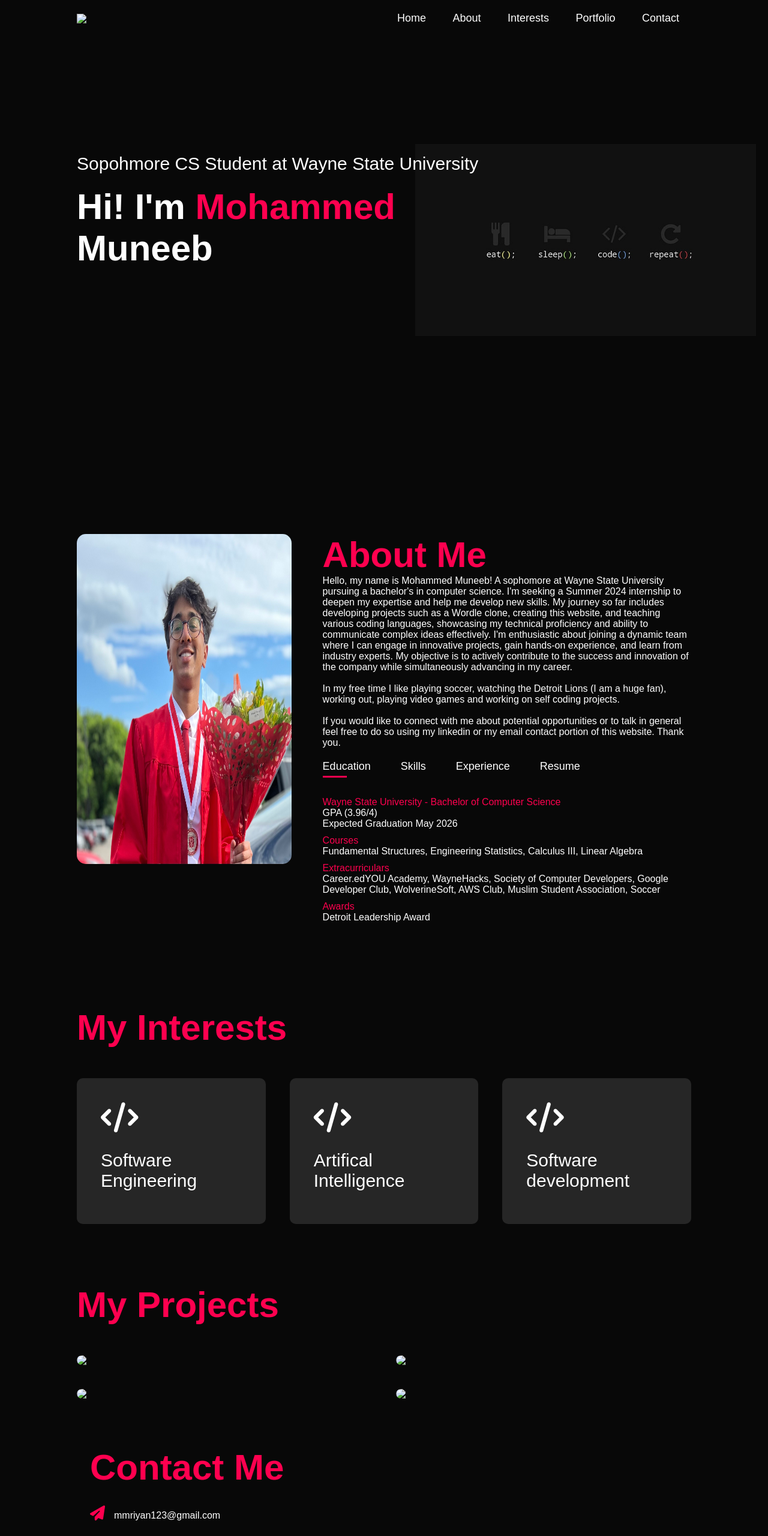
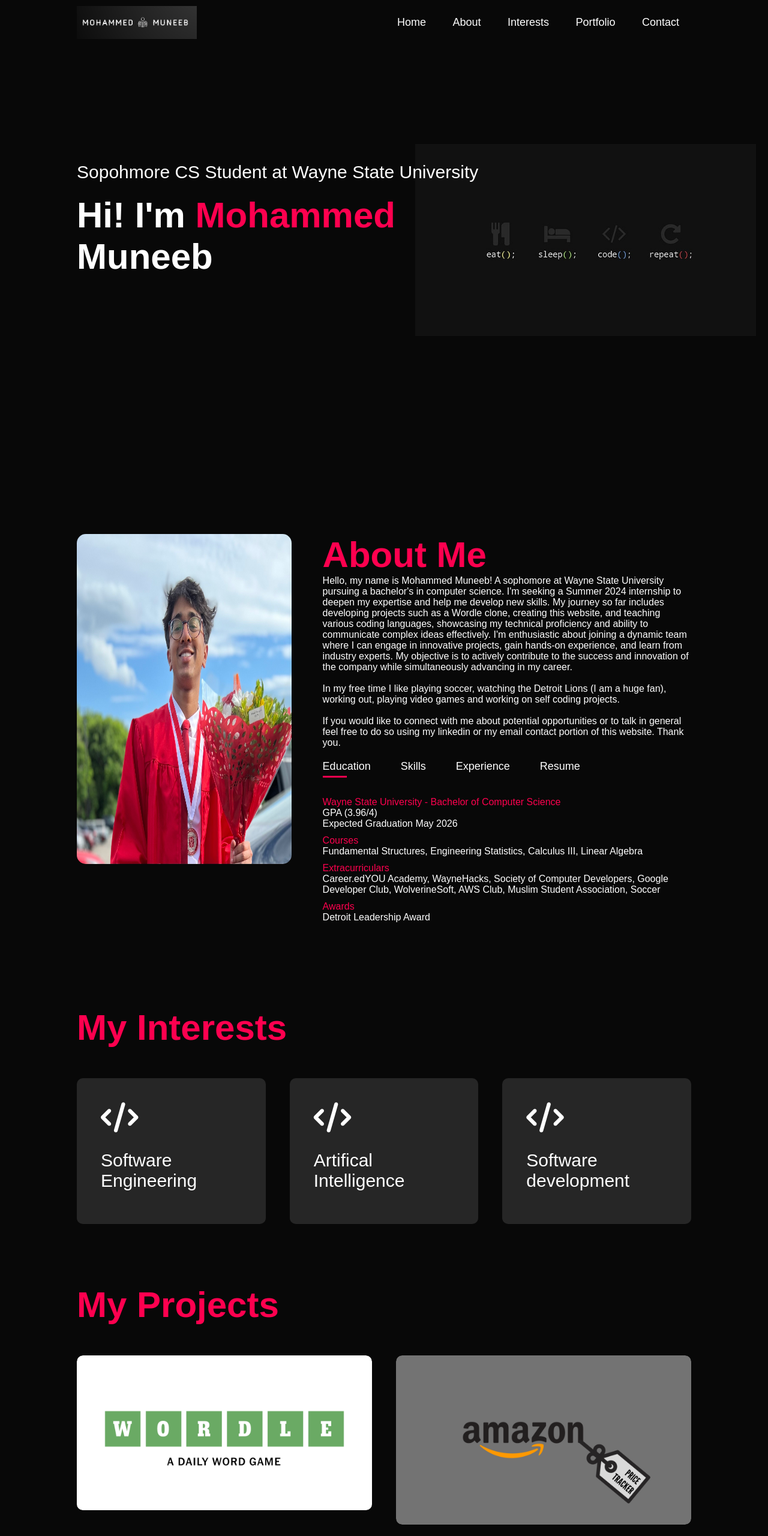
Before and after one commit to Mo-muneeb123/Personal-Portfolio, a plain HTML site: page index.html in a window 1280 px wide. Shown: the top 2560 px of the page at 60% size. Drawn offline with Linux system fonts and the light colour scheme; files whose address does not match are found by name.

Commit message:
Update index.html

```diff
--- a/index.html
+++ b/index.html
@@ -12,7 +12,7 @@
 <div id="header">
     <div class="container">
         <nav>
-            <img src="images/logo.png" class="logo">
+            <img src="logo.png" class="logo">
             <ul id="sidemenu">
                 <li><a href="#header">Home</a></li>
                 <li><a href="#about">About</a></li>
@@ -96,7 +96,7 @@
                 </ul>
                </div>
                <div class="tab-contents" id="resume">
-                <a href="Images/resume.pdf" download="Mohammed_Muneeb.pdf" target="_blank" class="resume-download">
+                <a href="resume.pdf" download="Mohammed_Muneeb.pdf" target="_blank" class="resume-download">
                     <i class="fa-solid fa-arrow-up-right-from-square"></i> Download Resume
                 </a>
             </div>
@@ -145,7 +145,7 @@
         <h1 class="sub-title">My Projects</h1>
         <div class="work-list">
             <div class="work">
-                <img src="images/wordle.png">
+                <img src="wordle.png">
                 <div class="layer">
                     <h3>Wordle Clone</h3>
                     <p> ● Developed a Wordle clone employing JavaScript, HTML/CSS, and Web APIs, enhancing user engagement by integrating intuitive gameplay mechanics <br>
@@ -155,7 +155,7 @@
                 </div>
             </div>
             <div class="work">
-                <img src="images/pricetracker.png">
+                <img src="pricetracker.png">
                 <div class="layer">
                     <h3>Product Price Tracker</h3>
                     <p>● Built a Python-based price tracking tool, automating real-time price monitoring and email alerts, effectively used
@@ -166,7 +166,7 @@
                 </div>
             </div>
             <div class="work">
-                <img src="images/math2.jpeg">
+                <img src="math2.jpeg">
                 <div class="layer">
                     <h3>Math Mania</h3>
                     <p>● Created an adaptive Python-based math quiz platform, generating over 31,000 unique questions for comprehensive skill development. <br>
@@ -175,7 +175,7 @@
                 </div>
             </div>
             <div class="work">
-                <img src="images/solar.jpeg">
+                <img src="solar.jpeg">
                 <div class="layer">
                     <h3>Star Quest</h3>
                     <p>● Programmed an educational C++ game on outer space, focusing on interactivity and incorporating a database of 25+ space facts for enhanced learning. <br>
@@ -203,7 +203,7 @@
                     <a href="mailto:mmriyan123.@gmail.com"><i class="fa-solid fa-envelope"></i></a>
                     <a href="https://github.com/Mo-muneeb123" target="_blank"><i class="fa-brands fa-github"></i></a>
                 <div class="resume">
-                    <a href="Images/resume.pdf" download="Mohammed_Muneeb.pdf" target="_blank" class="resume-download">
+                    <a href="resume.pdf" download="Mohammed_Muneeb.pdf" target="_blank" class="resume-download">
                         <i class="fa-solid fa-arrow-up-right-from-square"></i> Download Resume
                     </a>
 
```
